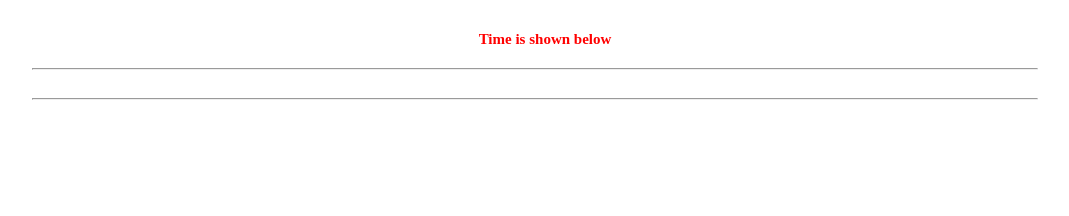
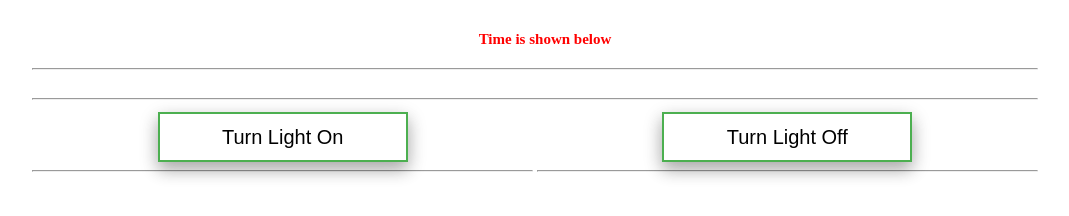
Before and after one commit to AhmedAbdelbasit/ws_heroku_toturials, a website: page pages/index.html in a window 1280 px wide. Shown: the whole page, without its empty margins (105-1174 px from the left). Drawn offline with Linux system fonts and the light colour scheme.

Commit message:
first iot try
pushing instructions to dweet.io to be tracked by nodemcu

```diff
--- a/pages/index.html
+++ b/pages/index.html
@@ -26,7 +26,17 @@
 			}
 
 			td{
-				width: 100%;
+				width: 50%;
+			}
+
+			button{
+				box-shadow: 0 8px 16px 0 rgba(0,0,0,0.2), 0 6px 20px 0 rgba(0,0,0,0.19);
+				width: 250px;
+				height: 50px;
+				font-size: 20px;
+				background-color: white;
+				color: black;
+				border: 2px solid #4CAF50; /* Green */
 			}
 		</style>
 	</head>
@@ -34,17 +44,28 @@
 		<div>
 		<table>
 			<tr >
-				<td>
+				<td colspan=2"2">
 					<h1>Time is shown below </h1>
 					<hr>
 				</td>
 			</tr>
 
 			<tr >
-				<td>
+				<td colspan=2"2">
 					<p id='server-time'></p>
 					<hr>
 				</td>
+			</tr>
+
+			<tr >
+				<td align="center">
+					<button onclick="turnOn()">Turn Light On</button>
+					<hr>
+				</td>
+				<td align="center">
+					<button onclick="turnOff()">Turn Light Off</button>
+					<hr>
+				</td >
 			</tr>
 		</table>
 		</div>
@@ -56,6 +77,18 @@
 			ws.onmessage = function (event) {
 				el.innerHTML = 'Server time: ' + event.data;
 			};
+			function turnOn() {
+				var xmlHttp = new XMLHttpRequest();
+				xmlHttp.open( "GET", "https://dweet.io/dweet/for/home?light=on", false ); // false for synchronous request
+				xmlHttp.send( null );
+			}
+
+			function turnOff() {
+				var xmlHttp = new XMLHttpRequest();
+				xmlHttp.open( "GET", "https://dweet.io/dweet/for/home?light=off", false ); // false for synchronous request
+				xmlHttp.send( null );
+			}
+
 		</script>
 	</body>
 </html>
```
